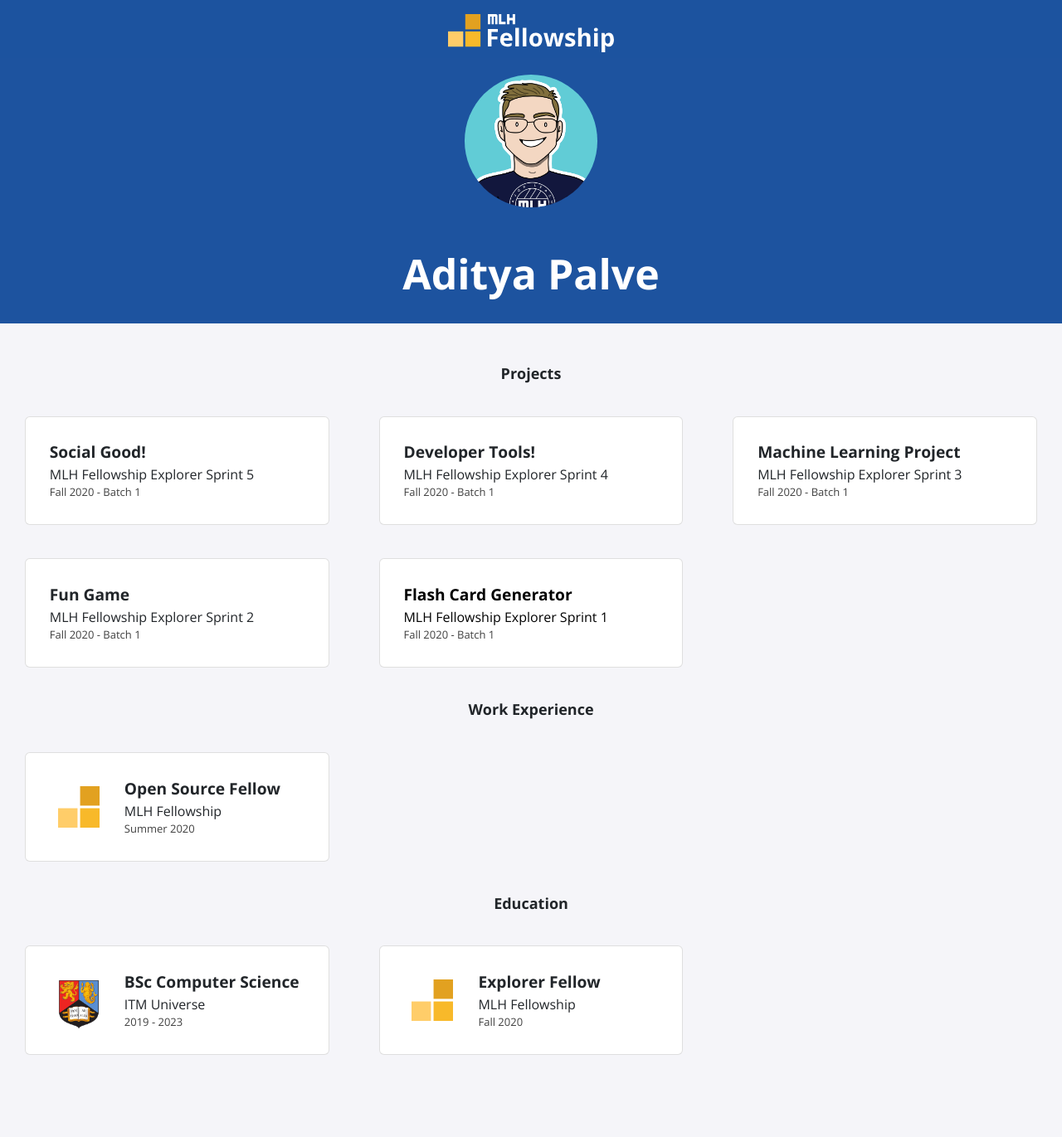
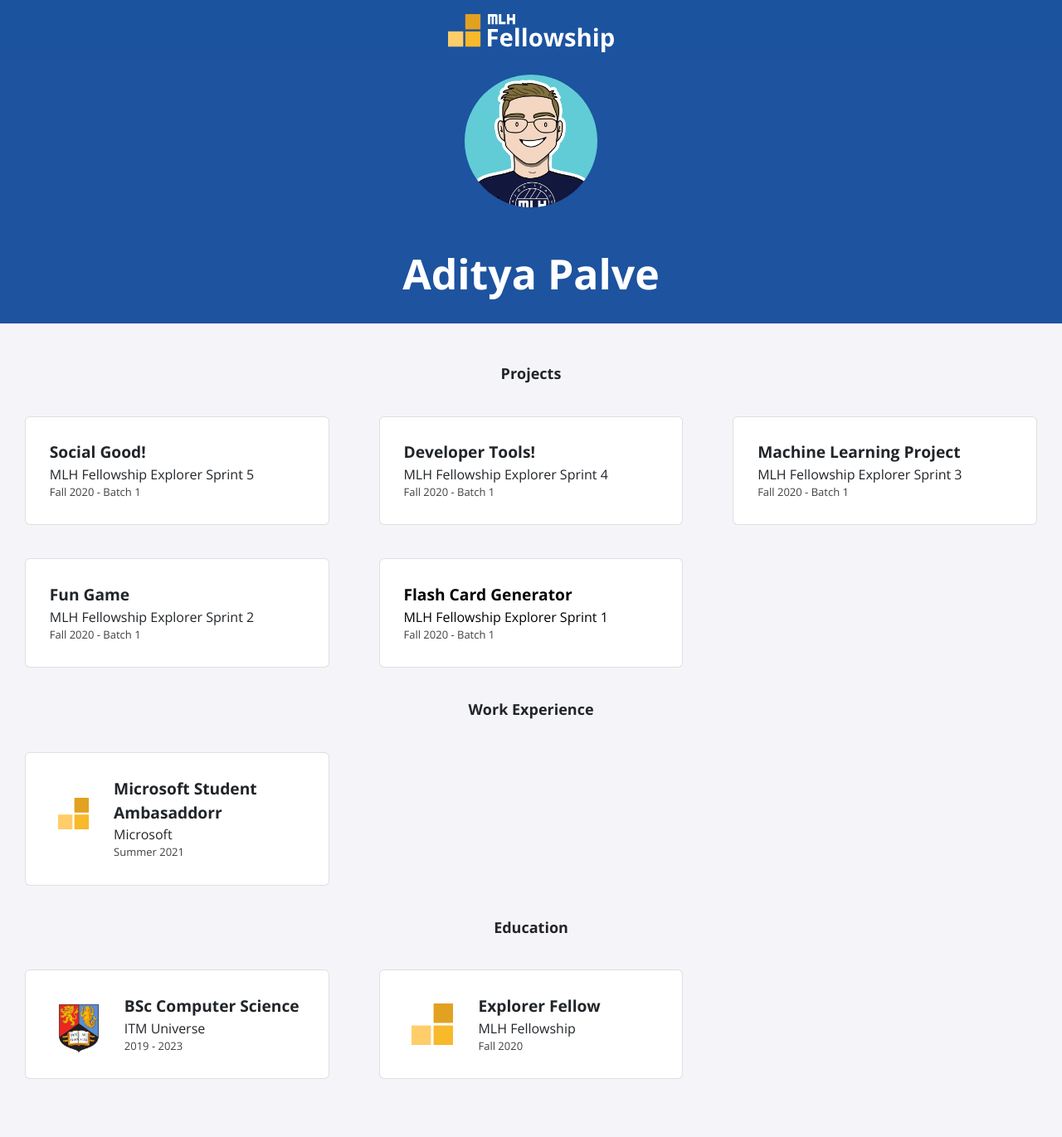
Before and after one commit to ThanoS-max/ThanoS-max.github.io, a Jekyll site: the page built from index.html, in a window 1280 px wide. Shown: the whole page at 83% size. Built offline with Jekyll 4.4.1, drawn with Linux system fonts in a browser that asks for light colours; nearby versions of some CDN libraries; before the commit the page ends 1342 px from its top, so only the background shows below that.

Commit message:
Update experience.yml

```diff
--- a/_data/experience.yml
+++ b/_data/experience.yml
@@ -1,4 +1,4 @@
-- role: Open Source Fellow
-  company: MLH Fellowship
-  dates: Summer 2020
+- role: Microsoft Student Ambasaddorr
+  company: Microsoft
+  dates: Summer 2021
   logo: fellowship.svg
```
